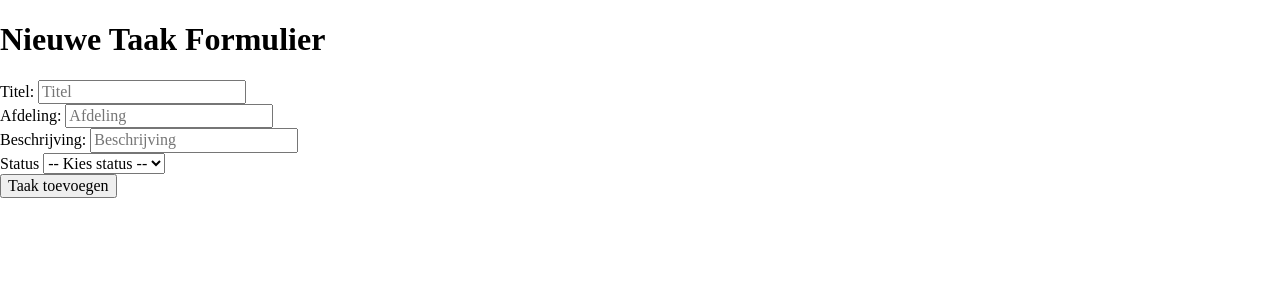
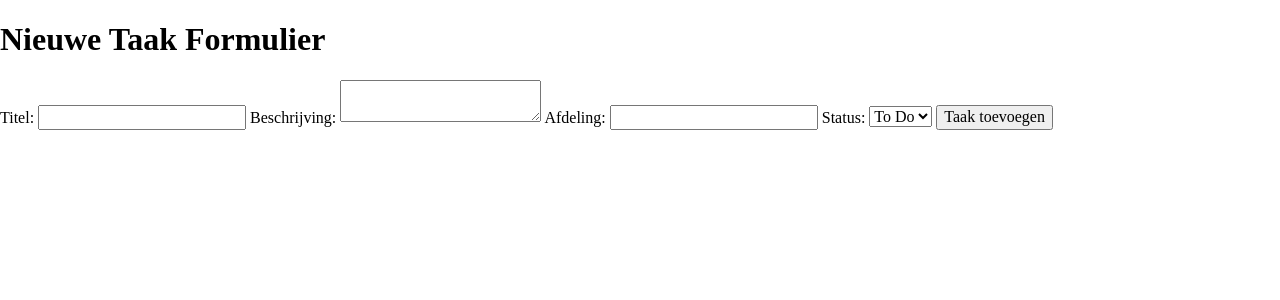
Before and after one commit to curio-studenten/b3-2025-p1-curiodev2, a PHP site: page /create.php in a window 1280 px wide. Shown: the top 300 px of the page. Run offline with PHP 8.4, Linux system fonts and the light colour scheme; data that the repository does not hold is empty; a stand-in replaces the project's code that opens the database connection.

Commit message:
variable namen gefixd

```diff
--- a/task/create.php
+++ b/task/create.php
@@ -11,33 +11,26 @@
     <div class="container">
         <h1>Nieuwe Taak Formulier</h1>
 
-        <form action="../../../backend/tasksController.php" method="POST">
-            <div class="Taken">
-                <label for="titel">Titel: </label>
-                <input type="text" id="titel" sname="titel" placeholder="Titel"required>
-            </div>
+        <form action="../backend/taskController.php" method="POST">
+            <input type="hidden" name="action" value="create">
 
-            <div class="Taken">
-                <label for="afdeling">Afdeling: </label>
-                <input type="text" id="afdeling" name="afdeling" placeholder="Afdeling" required>
-            </div>
+            <label for="titel">Titel:</label>
+            <input type="text" id="titel" name="titel" required>
 
-            <div class="Taken">
-                <label for="beschrijving">Beschrijving: </label>
-                <input type="textarea" id="beschrijving" name="Beschrijving" placeholder="Beschrijving" required>
-            </div>
+            <label for="beschrijving">Beschrijving:</label>
+            <textarea id="beschrijving" name="beschrijving" required></textarea>
 
-            <div class="Taken">
-                <label for="status">Status</label>
-                <select id="status" name="status" required>
-                <option value="">-- Kies status --</option>
+            <label for="afdeling">Afdeling:</label>
+            <input type="text" id="afdeling" name="afdeling" required>
+
+            <label for="status">Status:</label>
+            <select id="status" name="status" required>
                 <option value="todo">To Do</option>
-                <option value="in-progress">In Progress</option>
+                <option value="doing">Doing</option>
                 <option value="done">Done</option>
-                </select>
-            </div>
+            </select>
 
-             <button type="submit">Taak toevoegen</button>
+            <button type="submit">Taak toevoegen</button>
         </form>
 
     </div>
```
Also changed, not shown: backend/taskController.php (+8 -8 lines).
